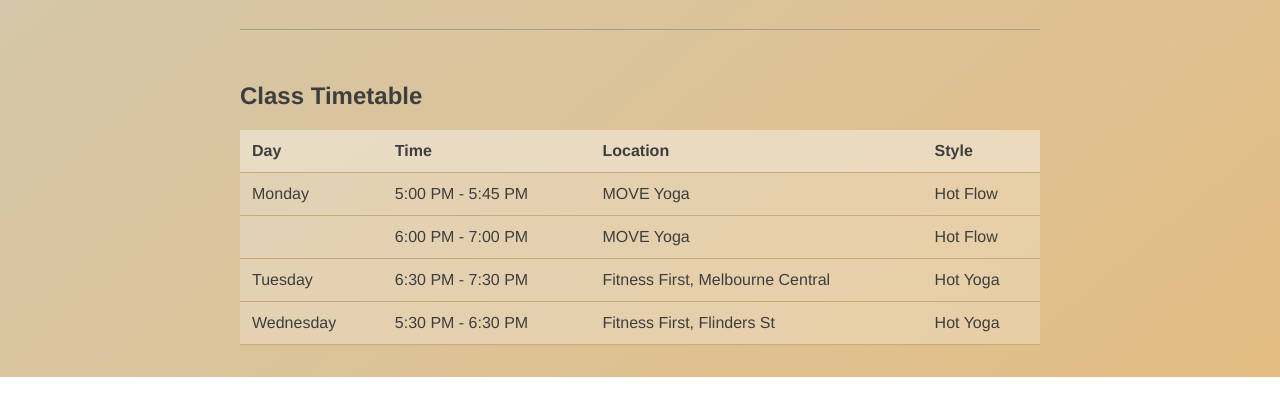
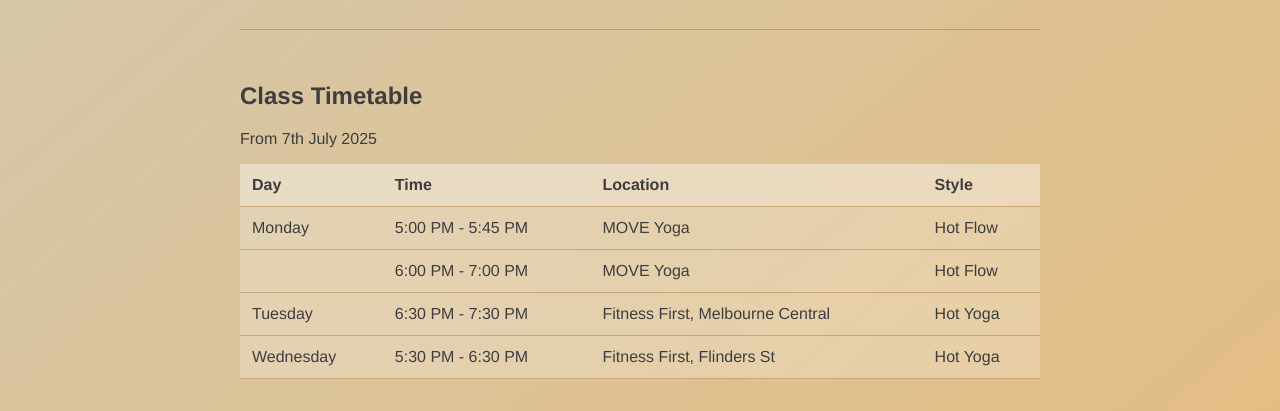
Before and after one commit to yogawithtristan/yogawithtristan.com, a plain HTML site: page index.html in a window 1280 px wide. Shown: the part 465-876 px from the top of the page. Before the commit the page ends 842 px from the top, so only its background shows below. Drawn offline with Linux system fonts and the light colour scheme.

Commit message:
Add date

```diff
--- a/index.html
+++ b/index.html
@@ -129,6 +129,7 @@
 
     <section class="timetable">
       <h2>Class Timetable</h2>
+      <p>From 7th July 2025</p>
       <table>
         <thead>
           <tr>
```
